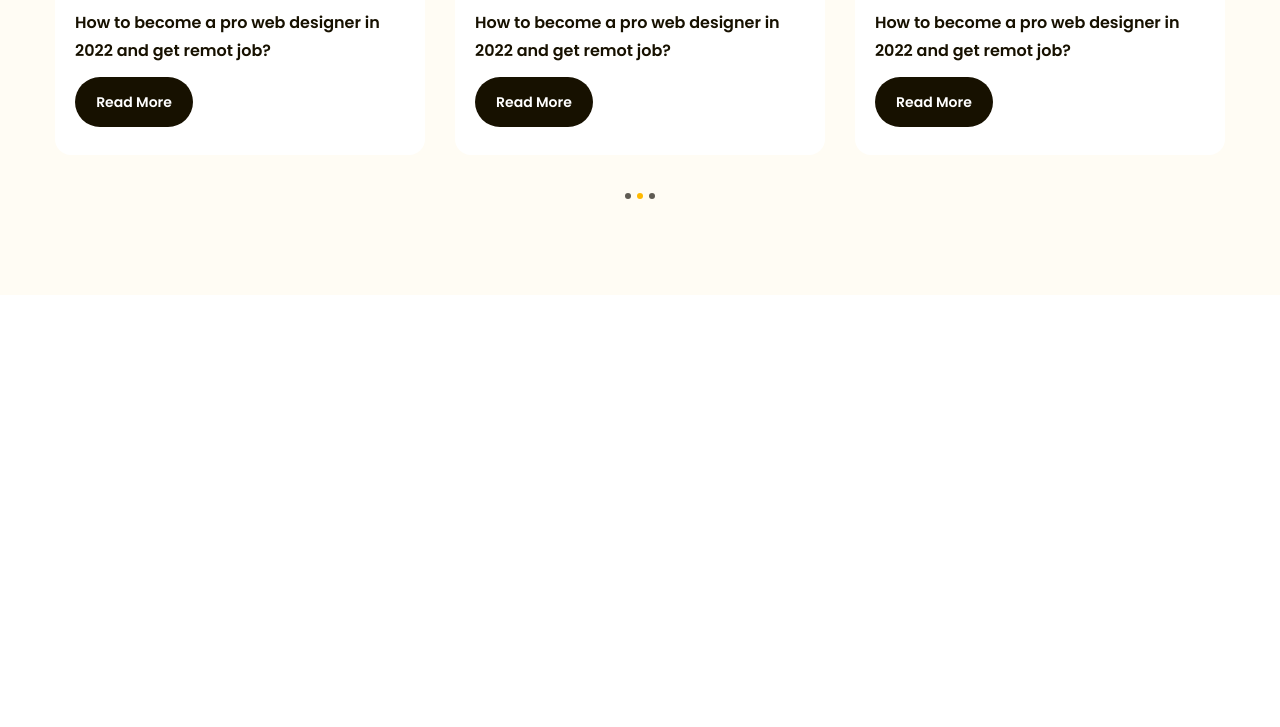
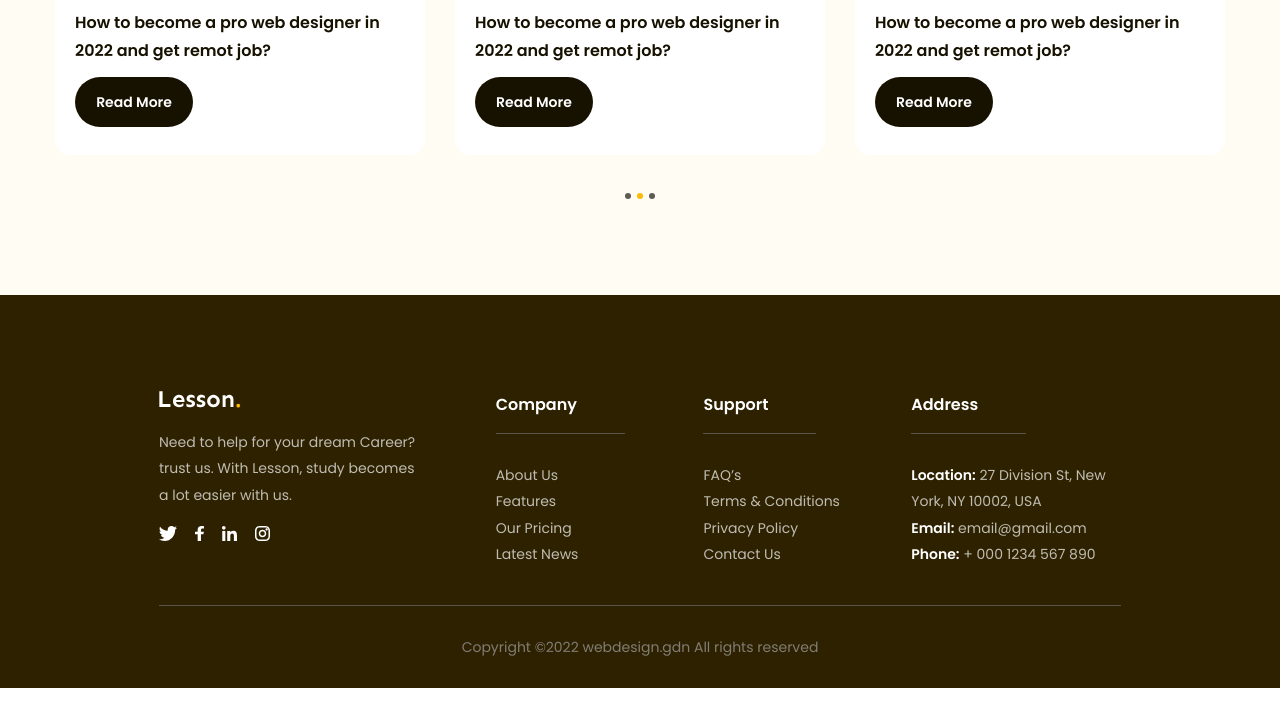
Before and after one commit to khuongduy1122/figma-to-html, a plain HTML site: page index.html in a window 1280 px wide. Shown: the part 4400-5127 px from the top of the page. After the commit the page ends 5088 px from the top, so only its background shows below. Drawn offline with Linux system fonts and the light colour scheme.

Commit message:
p14 code footer - ket thuc du an

```diff
--- a/assets/css/style.css
+++ b/assets/css/style.css
@@ -656,3 +656,84 @@ a {
 .dots .dot.active {
   background: var(--primary-color);
 }
+
+/* ================footer================ */
+.footer {
+  background: #2e2100;
+  padding: 96px 135px 0;
+}
+
+.footer .row {
+  display: flex;
+  padding-bottom: 38px;
+  border-bottom: 1px solid #59554b;
+}
+
+.footer .row .column {
+  /* công thức tính:
+  100 (100%) - 35 (35% của column đầu tiên) / 3 (3 column còn lại) = lấy giá trị tương đối gần bằng
+  */
+  width: 21.6%;
+}
+
+.footer .row .column:first-child {
+  /* công thức tính:
+  khoảng cách của content lớn nhất + khoảng cách bên phải với column / main-content(1170px) * 100% = lấy giá trị tương đối gần bằng
+  */
+  width: 35%;
+}
+
+.footer .desc {
+  max-width: 267px;
+  color: #bfbcb2;
+  font-size: 1.4rem;
+  line-height: 1.86;
+  margin-top: 18px;
+}
+
+.footer .socials {
+  display: flex;
+  gap: 18px;
+  margin-top: 18px;
+}
+
+.footer .title {
+  color: #fff;
+  font-size: 1.6rem;
+  font-weight: 600;
+  line-height: 1.75;
+  border-bottom: 1px solid #59554b;
+  padding-bottom: 14px;
+  padding-right: 48px;
+  display: inline-block;
+}
+
+.footer .list {
+  margin-top: 28px;
+}
+
+.footer .list a {
+  color: #bfbcb2;
+  font-size: 1.4rem;
+  line-height: 1.86;
+  margin-bottom: 12px;
+}
+
+.footer .list li:last-child a {
+  margin-bottom: 0;
+}
+
+.footer .list strong {
+  color: #fff;
+  font-size: 1.4rem;
+  font-weight: 600;
+  line-height: 1.86;
+}
+
+.footer .copyright {
+  padding: 28px 0;
+  color: #807d74;
+  text-align: center;
+  font-size: 1.4rem;
+  line-height: 1.86;
+}
--- a/index.html
+++ b/index.html
@@ -19,7 +19,7 @@
     <title>Figma to HTML tuhoc.cc</title>
 </head>
 
-<body style="height: 10000px;">
+<body>
     <!-- header -->
     <header class="header fixed">
         <div class="main-content">
@@ -444,6 +444,59 @@
             </div>
         </div>
     </main>
+
+    <!-- footer -->
+    <footer class="footer">
+        <div class="main-content">
+            <div class="row">
+                <!-- column 1 -->
+                <div class="column">
+                    <img src="./assets/img/logo-white.svg" alt="Lesson." class="logo">
+                    <p class="desc">Need to help for your dream Career? trust us. With Lesson, study becomes a lot
+                        easier with us.</p>
+                    <div class="socials">
+                        <a href="!#"><img src="./assets/img/icon/twitter.svg" alt="twitter" class="con"></a>
+                        <a href="!#"><img src="./assets/img/icon/facebook.svg" alt="facebook" class="con"></a>
+                        <a href="!#"><img src="./assets/img/icon/linkedin.svg" alt="linkedin" class="con"></a>
+                        <a href="!#"><img src="./assets/img/icon/instagram.svg" alt="instagram" class="con"></a>
+                    </div>
+                </div>
+                <!-- column 2 -->
+                <div class="column">
+                    <h3 class="title">Company</h3>
+                    <ul class="list">
+                        <li><a href="#!">About Us</a></li>
+                        <li><a href="#!">Features</a></li>
+                        <li><a href="#!">Our Pricing</a></li>
+                        <li><a href="#!">Latest News</a></li>
+                    </ul>
+                </div>
+                <!-- column 3 -->
+                <div class="column">
+                    <h3 class="title">Support</h3>
+                    <ul class="list">
+                        <li><a href="#!">FAQ’s</a></li>
+                        <li><a href="#!">Terms & Conditions</a></li>
+                        <li><a href="#!">Privacy Policy</a></li>
+                        <li><a href="#!">Contact Us</a></li>
+                    </ul>
+                </div>
+                <!-- column 4 -->
+                <div class="column">
+                    <h3 class="title">Address</h3>
+                    <ul class="list">
+                        <li><a href="#!"><strong>Location:</strong> 27 Division St, New York, NY 10002, USA</a></li>
+                        <li><a href="#!"><strong>Email:</strong> email@gmail.com</a></li>
+                        <li><a href="#!"><strong>Phone:</strong> + 000 1234 567 890</a></li>
+                    </ul>
+                </div>
+            </div>
+
+            <div class="copyright">
+                <p>Copyright ©2022 webdesign.gdn All rights reserved</p>
+            </div>
+        </div>
+    </footer>
 </body>
 
 </html>
```
Also changed, not shown: assets/img/icon/facebook.svg (added), assets/img/icon/instagram.svg (added), assets/img/icon/linkedin.svg (added), assets/img/icon/twitter.svg (added), assets/img/logo-white.svg (added).
